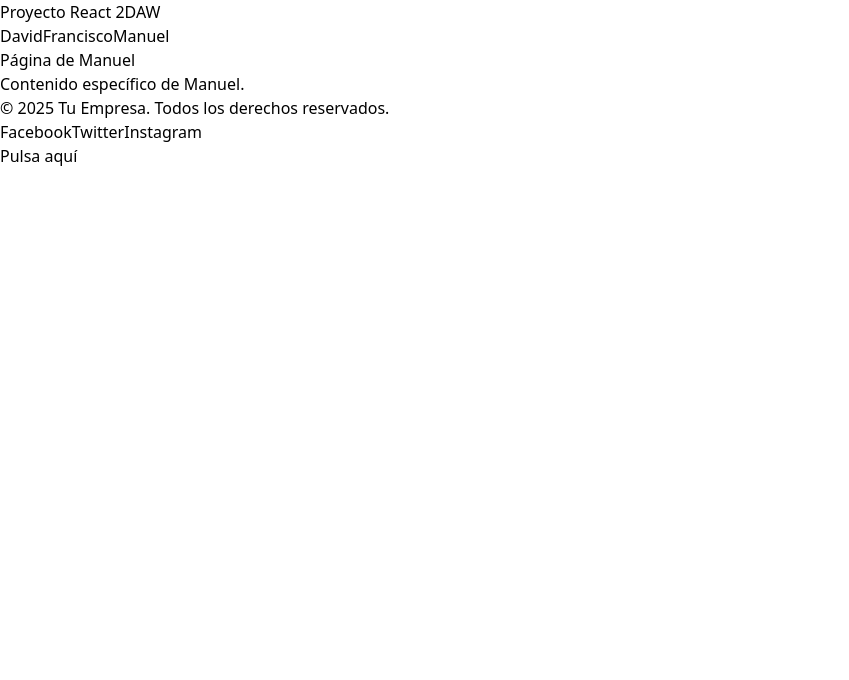
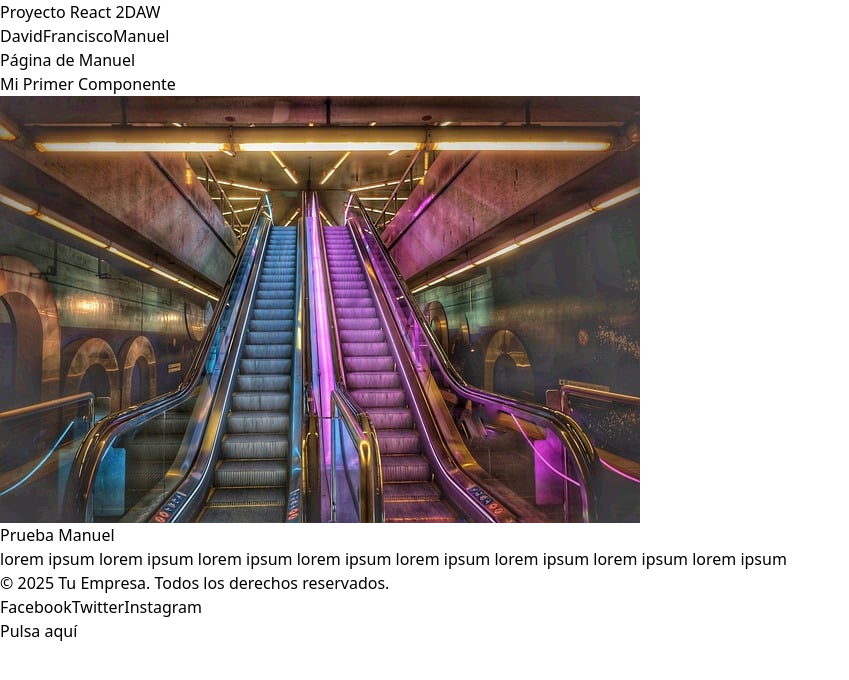
Before and after one commit to frodtor1209/GrupoReact2daw, a React (Vite) app: page /manuel in a window 1280 px wide. Shown: the top 680 px of the page, without its empty margins (0-849 px from the left). Built offline with nearby package versions, Linux system fonts and the light colour scheme.

Commit message:
Añadir enrutamiento en la pagina manuel

```diff
--- a/src/pages/Manuel.jsx
+++ b/src/pages/Manuel.jsx
@@ -1,11 +1,18 @@
 import React from 'react';
+import Card from '../components/Card';
+import Componentes from '../components/Componentes';
 
 const Manuel = () => {
   return (
     <div className="p-6">
-      <h1 className="text-4xl font-bold">Página de Manuel</h1>
-      <p>Contenido específico de Manuel.</p>
-    </div>
+    <h1 className="text-4xl font-bold">Página de Manuel</h1>
+    <Componentes
+    titulo="Mi Primer Componente"
+    ChildComponent={Card}
+    nombre="Prueba Manuel"
+    descripcion="lorem ipsum lorem ipsum lorem ipsum lorem ipsum lorem ipsum lorem ipsum lorem ipsum lorem ipsum"
+    img="prueba.jpg" />
+  </div>
   );
 };
 
```
